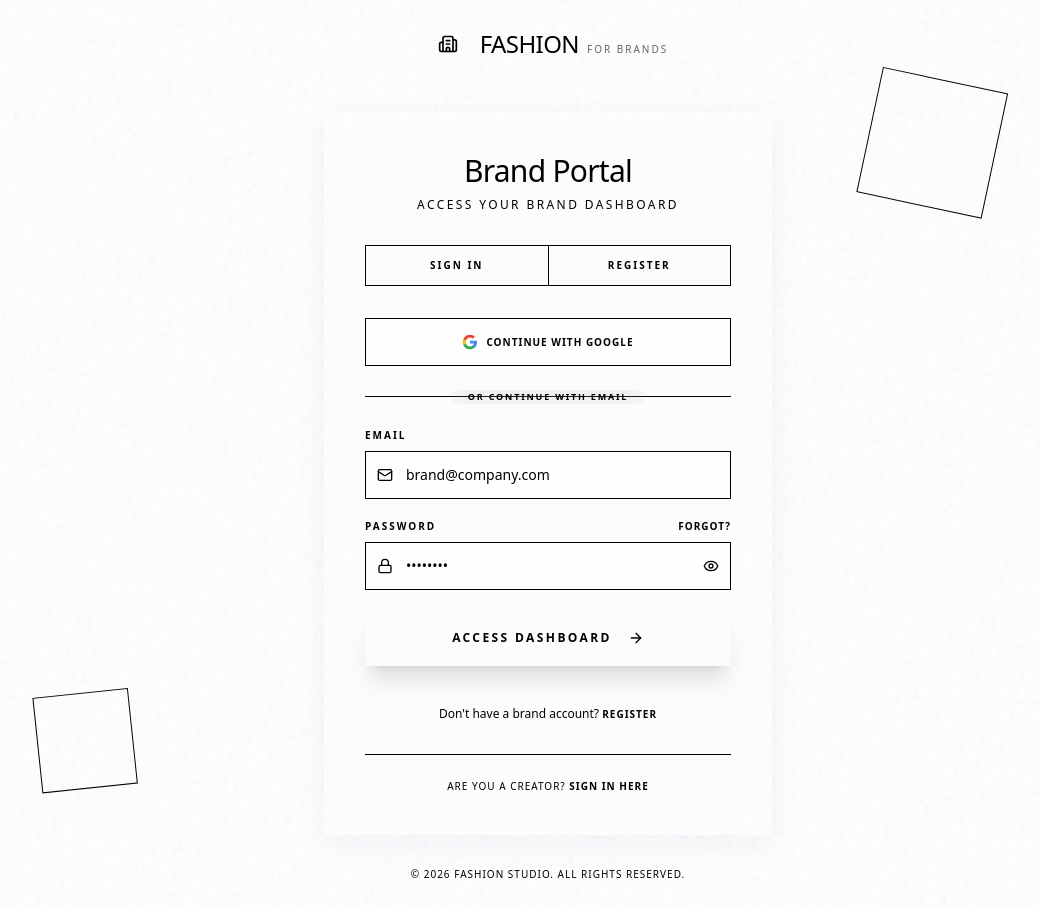
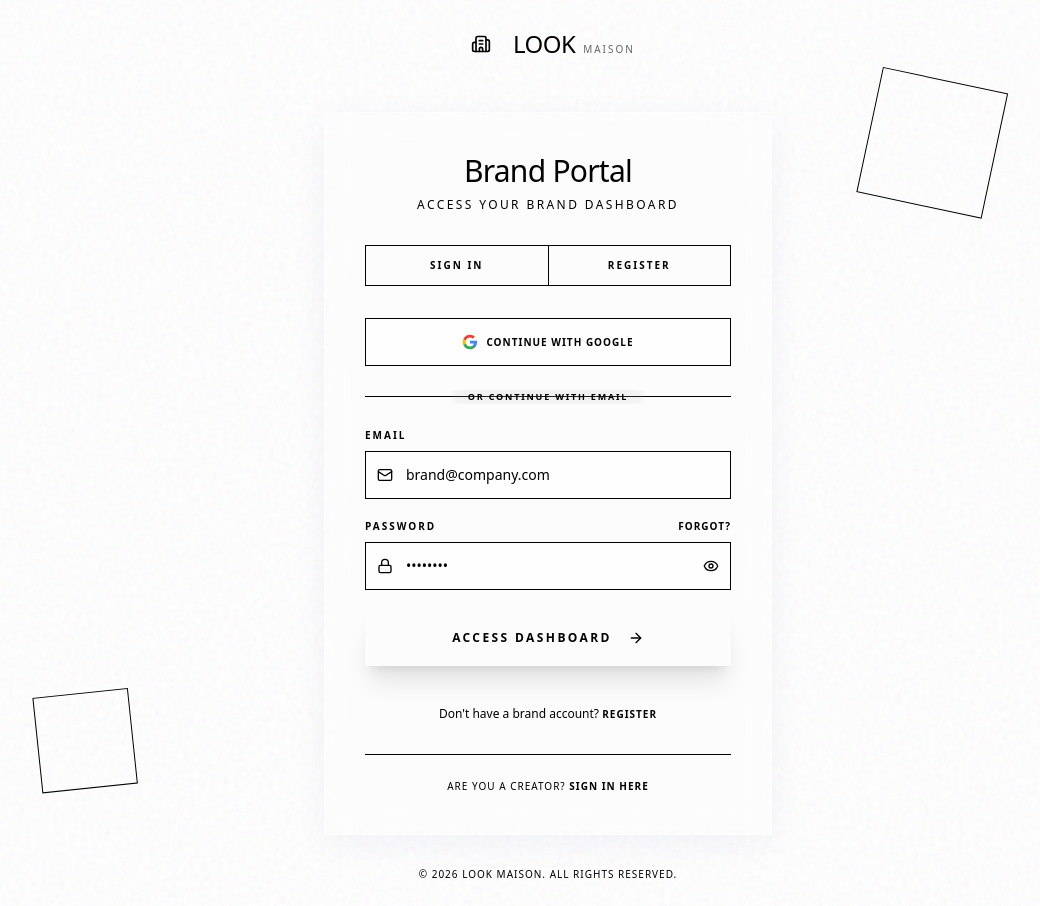
Before and after one commit to selsarraj-create/videoad, a Next.js app in the folder web/: page /brand/login in a window 1280 px wide. Shown: the whole page, without its empty margins (92-1132 px from the left). Built offline with nearby package versions, Linux system fonts and the light colour scheme; no server answers; a web font is replaced by a local one.

Commit message:
rebrand: Fashion Studio → Look Maison across all pages

```diff
--- a/web/src/app/api/payout/route.ts
+++ b/web/src/app/api/payout/route.ts
@@ -87,7 +87,7 @@ export async function POST(request: Request) {
                 amount: Math.round(totalCleared * 100), // convert to cents
                 currency: 'usd',
                 destination: profile.stripe_account_id,
-                description: 'Fashion Studio Creator Payout',
+                description: 'Look Maison Creator Payout',
             });
 
             // Mark Ledger as Paid
--- a/web/src/app/brand/login/page.tsx
+++ b/web/src/app/brand/login/page.tsx
@@ -133,7 +133,7 @@ function BrandLoginContent() {
                         <Building2 className="w-5 h-5 text-background" />
                     </div>
                     <h1 className="font-serif text-2xl tracking-tight text-foreground">
-                        FASHION<span className="font-sans text-[10px] tracking-[0.2em] ml-2 opacity-60">FOR BRANDS</span>
+                        LOOK<span className="font-sans text-[10px] tracking-[0.2em] ml-2 opacity-60">MAISON</span>
                     </h1>
                 </Link>
             </motion.div>
@@ -350,7 +350,7 @@ function BrandLoginContent() {
                 transition={{ delay: 0.5 }}
                 className="mt-8 text-[10px] text-muted-foreground/60 z-10 uppercase tracking-widest"
             >
-                © 2026 Fashion Studio. All rights reserved.
+                © 2026 Look Maison. All rights reserved.
             </motion.p>
         </div>
     )
--- a/web/src/app/dashboard/onboard/page.tsx
+++ b/web/src/app/dashboard/onboard/page.tsx
@@ -859,7 +859,7 @@ export default function OnboardPage() {
                         <Sparkles className="w-4 h-4 text-primary-foreground" />
                     </div>
                     <span className="font-serif text-xl tracking-tight text-foreground mix-blend-difference">
-                        FASHION<span className="font-sans text-[10px] tracking-[0.2em] ml-2 opacity-60">STUDIO</span>
+                        LOOK<span className="font-sans text-[10px] tracking-[0.2em] ml-2 opacity-60">MAISON</span>
                     </span>
                 </div>
                 <div className="flex items-center gap-1">
--- a/web/src/app/dashboard/outfit/page.tsx
+++ b/web/src/app/dashboard/outfit/page.tsx
@@ -351,7 +351,7 @@ export default function OutfitBuilderPage() {
                             <Sparkles className="w-3.5 h-3.5 lg:w-4 lg:h-4 text-primary-foreground" />
                         </div>
                         <span className="font-serif text-lg lg:text-xl tracking-tight text-foreground mix-blend-difference">
-                            FASHION<span className="font-sans text-[9px] lg:text-[10px] tracking-[0.2em] ml-1.5 opacity-60">STUDIO</span>
+                            LOOK<span className="font-sans text-[9px] lg:text-[10px] tracking-[0.2em] ml-1.5 opacity-60">MAISON</span>
                         </span>
                     </Link>
                     <div className="w-px h-6 lg:h-8 bg-nimbus" />
--- a/web/src/app/dashboard/page.tsx
+++ b/web/src/app/dashboard/page.tsx
@@ -647,7 +647,7 @@ export default function StudioPage() {
                             <Sparkles className="w-4 h-4 text-primary-foreground" />
                         </div>
                         <h1 className="font-serif text-xl tracking-tight text-foreground mix-blend-difference">
-                            FASHION<span className="font-sans text-[10px] tracking-[0.2em] ml-2 opacity-60">STUDIO</span>
+                            LOOK<span className="font-sans text-[10px] tracking-[0.2em] ml-2 opacity-60">MAISON</span>
                         </h1>
                     </div>
 
--- a/web/src/app/layout.tsx
+++ b/web/src/app/layout.tsx
@@ -6,7 +6,7 @@ const inter = Inter({ subsets: ["latin"], variable: "--font-inter" });
 const playfair = Playfair_Display({ subsets: ["latin"], variable: "--font-playfair" });
 
 export const metadata: Metadata = {
-  title: "Fashion Studio — AI Virtual Try-On & Video",
+  title: "Look Maison — AI Virtual Try-On & Video",
   description: "Upload a selfie, try on any clothing with AI, and generate stunning fashion videos in seconds.",
 };
 
--- a/web/src/app/login/forgot-password/page.tsx
+++ b/web/src/app/login/forgot-password/page.tsx
@@ -48,7 +48,7 @@ export default function ForgotPasswordPage() {
                         <Sparkles className="w-5 h-5 text-primary-foreground" />
                     </div>
                     <h1 className="font-serif text-2xl tracking-tight text-foreground">
-                        FASHION<span className="font-sans text-[10px] tracking-[0.2em] ml-2 opacity-60">STUDIO</span>
+                        LOOK<span className="font-sans text-[10px] tracking-[0.2em] ml-2 opacity-60">MAISON</span>
                     </h1>
                 </Link>
             </motion.div>
@@ -145,7 +145,7 @@ export default function ForgotPasswordPage() {
                 transition={{ delay: 0.5 }}
                 className="mt-8 text-[10px] text-muted-foreground/60 z-10 uppercase tracking-widest"
             >
-                © 2026 Fashion Studio. All rights reserved.
+                © 2026 Look Maison. All rights reserved.
             </motion.p>
         </div>
     )
--- a/web/src/app/login/page.tsx
+++ b/web/src/app/login/page.tsx
@@ -129,7 +129,7 @@ function LoginContent() {
                         <Sparkles className="w-5 h-5 text-primary-foreground" />
                     </div>
                     <h1 className="font-serif text-2xl tracking-tight text-foreground">
-                        FASHION<span className="font-sans text-[10px] tracking-[0.2em] ml-2 opacity-60">STUDIO</span>
+                        LOOK<span className="font-sans text-[10px] tracking-[0.2em] ml-2 opacity-60">MAISON</span>
                     </h1>
                 </Link>
             </motion.div>
@@ -339,7 +339,7 @@ function LoginContent() {
                 transition={{ delay: 0.5 }}
                 className="mt-8 text-[10px] text-muted-foreground/60 z-10 uppercase tracking-widest"
             >
-                © 2026 Fashion Studio. All rights reserved.
+                © 2026 Look Maison. All rights reserved.
             </motion.p>
         </div>
     )
--- a/web/src/app/login/reset-password/page.tsx
+++ b/web/src/app/login/reset-password/page.tsx
@@ -64,7 +64,7 @@ export default function ResetPasswordPage() {
                         <Sparkles className="w-5 h-5 text-primary-foreground" />
                     </div>
                     <h1 className="font-serif text-2xl tracking-tight text-foreground">
-                        FASHION<span className="font-sans text-[10px] tracking-[0.2em] ml-2 opacity-60">STUDIO</span>
+                        LOOK<span className="font-sans text-[10px] tracking-[0.2em] ml-2 opacity-60">MAISON</span>
                     </h1>
                 </Link>
             </motion.div>
@@ -161,7 +161,7 @@ export default function ResetPasswordPage() {
                 transition={{ delay: 0.5 }}
                 className="mt-8 text-[10px] text-muted-foreground/60 z-10 uppercase tracking-widest"
             >
-                © 2026 Fashion Studio. All rights reserved.
+                © 2026 Look Maison. All rights reserved.
             </motion.p>
         </div>
     )
--- a/web/src/app/page.tsx
+++ b/web/src/app/page.tsx
@@ -33,7 +33,7 @@ export default function Home() {
               <Sparkles className="w-5 h-5 text-primary-foreground" />
             </div>
             <span className="font-serif text-2xl tracking-tighter mix-blend-difference text-foreground">
-              FASHION<span className="font-sans text-xs tracking-widest ml-1 opacity-60">STUDIO</span>
+              LOOK<span className="font-sans text-xs tracking-widest ml-1 opacity-60">MAISON</span>
             </span>
           </div>
           <div className="flex items-center gap-6">
@@ -407,14 +407,14 @@ export default function Home() {
         <div className="max-w-[1800px] mx-auto flex flex-col md:flex-row items-center justify-between gap-4">
           <div className="flex items-center gap-3 opacity-60">
             <Sparkles className="w-4 h-4 text-primary" />
-            <span className="font-serif text-lg tracking-tight">FASHION<span className="font-sans text-[10px] ml-1 opacity-60">STUDIO</span></span>
+            <span className="font-serif text-lg tracking-tight">LOOK<span className="font-sans text-[10px] ml-1 opacity-60">MAISON</span></span>
           </div>
           <div className="flex gap-6 text-[10px] uppercase tracking-widest text-muted-foreground">
             <Link href="/terms" className="hover:text-primary transition-colors">Terms of Service</Link>
             <Link href="/privacy" className="hover:text-primary transition-colors">Privacy Policy</Link>
           </div>
           <p className="text-[10px] text-muted-foreground opacity-60">
-            LookMaison.com All Rights Reserved. Copyright &copy; 2026
+            Look Maison. All Rights Reserved. Copyright &copy; 2026
           </p>
         </div>
       </footer>
```
